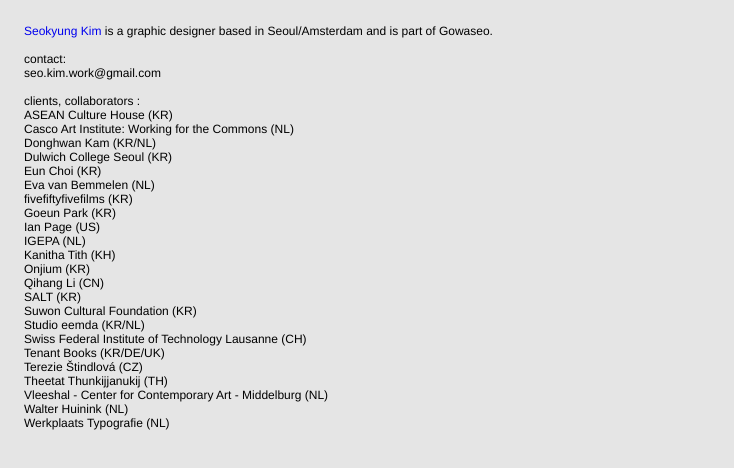
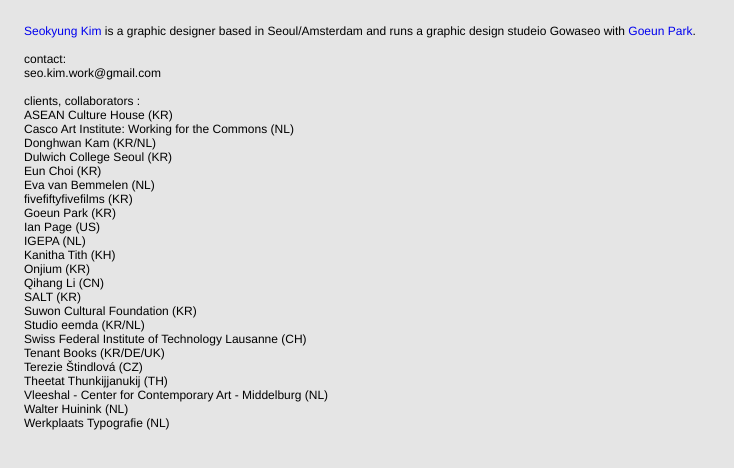
Before and after one commit to seo-kyung/seo-kyung.github.io, a plain HTML site: page info.html in a window 1280 px wide. Shown: the whole page, without its empty margins (0-734 px from the left). Drawn offline with nearby package versions, Linux system fonts and the light colour scheme.

Commit message:
Update info.html

```diff
--- a/info.html
+++ b/info.html
@@ -18,7 +18,7 @@
     <div class="info">
 
 
-      <a href="index.html">Seokyung Kim</a> is a graphic designer based in Seoul/Amsterdam and is part of Gowaseo.
+      <a href="index.html">Seokyung Kim</a> is a graphic designer based in Seoul/Amsterdam and runs a graphic design studeio Gowaseo with <a href="https://goeunpark.com/" target="_blank">Goeun Park</a>.
       <br><br>contact:<br>seo.kim.work@gmail.com<br><br>
 
 
```
